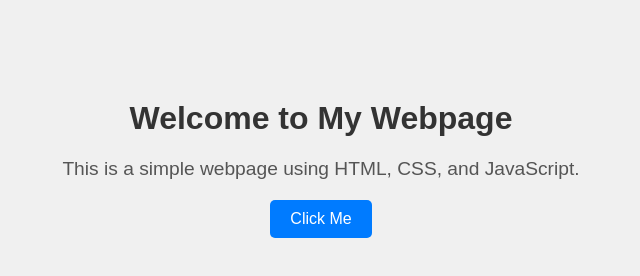
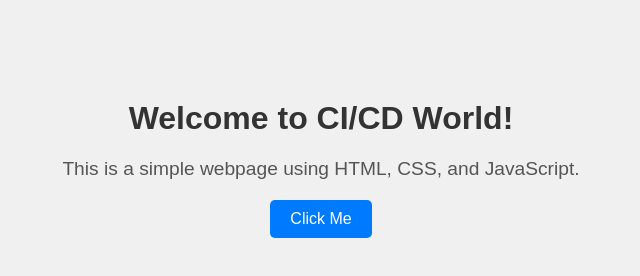
Before and after one commit to NatthanonM/ci-cd-example, a website: page public/index.html in a window 1280 px wide. Shown: the whole page, without its empty margins (319-959 px from the left). Drawn offline with Linux system fonts and the light colour scheme.

Commit message:
Update welcome message

```diff
--- a/public/index.html
+++ b/public/index.html
@@ -25,7 +25,7 @@
   </style>
 </head>
 <body>
-  <h1>Welcome to My Webpage</h1>
+  <h1>Welcome to CI/CD World!</h1>
   <p id="message">This is a simple webpage using HTML, CSS, and JavaScript.</p>
   <button onclick="changeMessage()">Click Me</button>
   <script>
```
